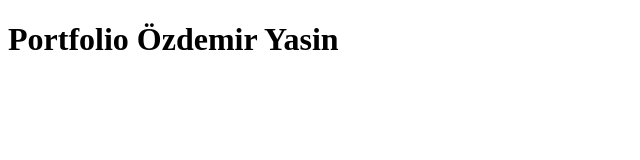
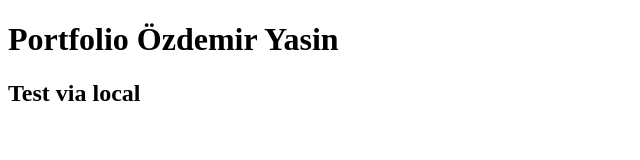
Before and after one commit to pxl-werkplekleren/portfolio-YasinOzdemirPXL, a plain HTML site: page index.html in a window 1280 px wide. Shown: the whole page, without its empty margins (0-640 px from the left). Drawn offline with Linux system fonts and the light colour scheme.

Commit message:
test via local

```diff
--- a/index.html
+++ b/index.html
@@ -7,5 +7,6 @@
 </head>
 <body>
   <h1>Portfolio Özdemir Yasin</h1>
+  <h2>Test via local</h2>
 </body>
 </html>
```
